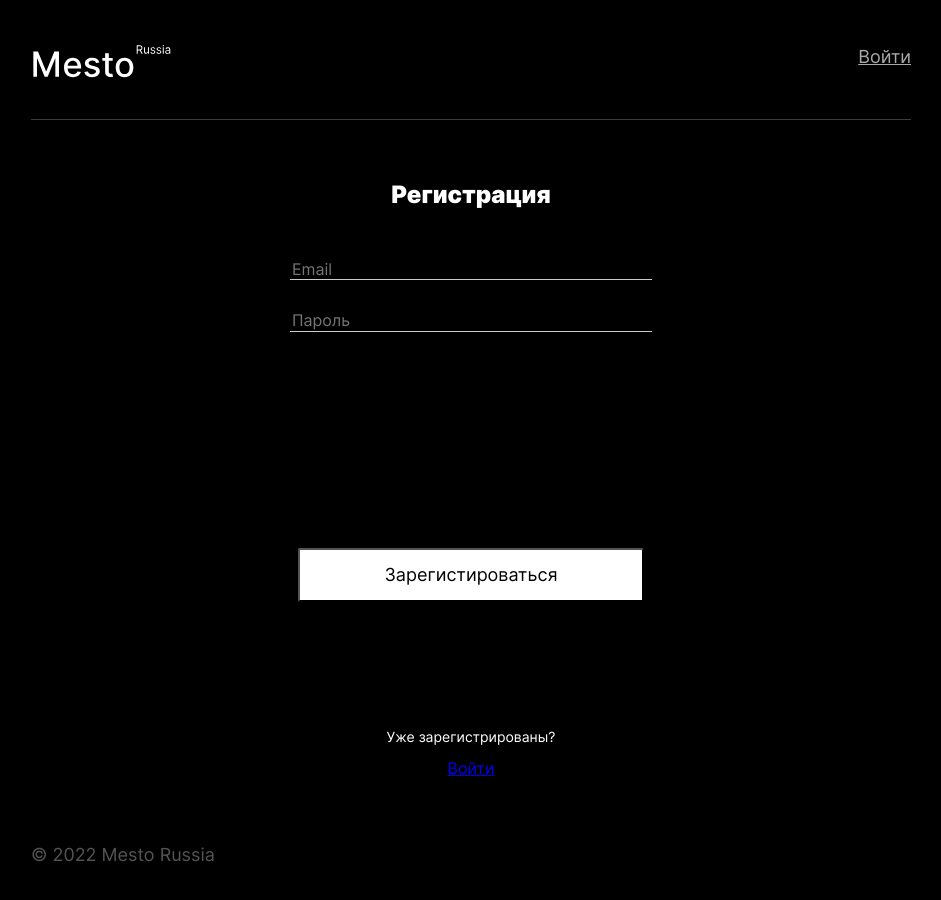
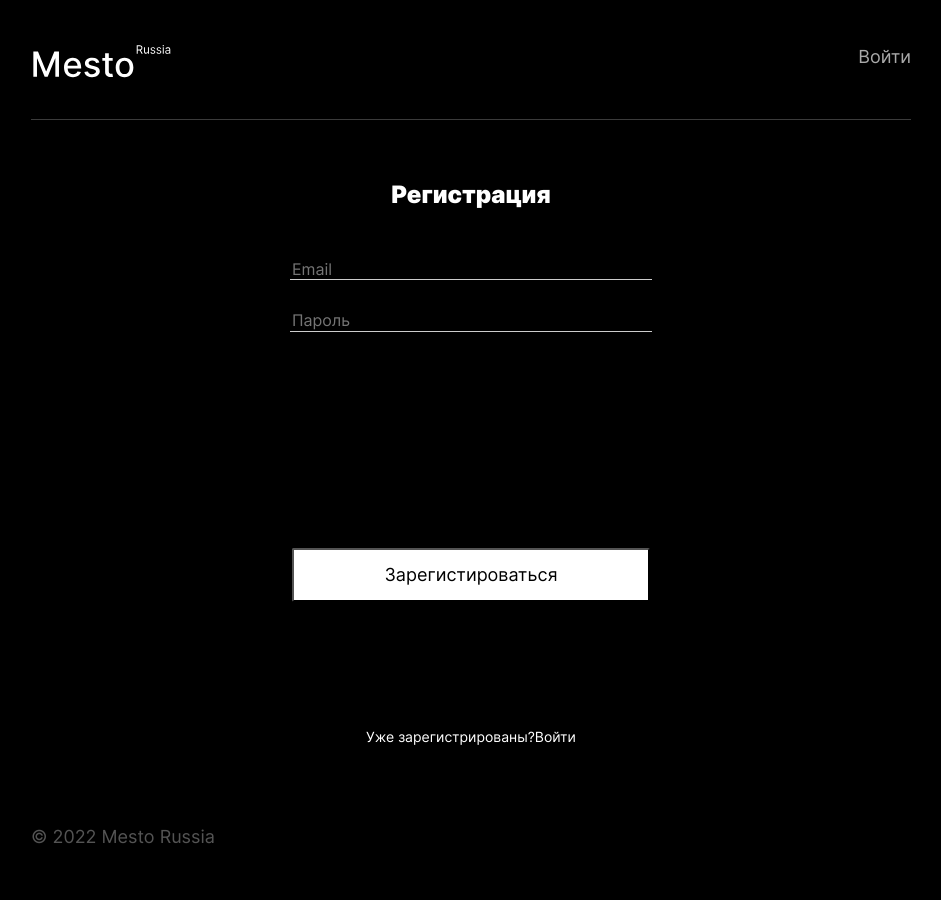
Before and after one commit to GhostWri2er/react-mesto-auth, a React (Create React App) app: page /sign-up in a window 1280 px wide. Shown: the whole page, without its empty margins (169-1110 px from the left). Built offline with nearby package versions, Linux system fonts and the light colour scheme; no server answers.

Commit message:
feat: исправление ошибок

```diff
--- a/src/blocks/header/__button/header__button.css
+++ b/src/blocks/header/__button/header__button.css
@@ -6,4 +6,5 @@
     color: #A9A9A9;
     border: 0;
     background-color: transparent;
+    text-decoration: none;
 }
--- a/src/blocks/register/__button/register__button.css
+++ b/src/blocks/register/__button/register__button.css
@@ -7,4 +7,5 @@
     border-radius: 2px;
     padding: 14px 84px;
     margin-bottom: 112px;
+    width: 358px;
 }
--- /dev/null
+++ b/src/blocks/register/__link/register__link.css
@@ -0,0 +1,4 @@
+.register__link {
+    color: #fff;
+    text-decoration: none;
+}
--- a/src/components/App.js
+++ b/src/components/App.js
@@ -199,11 +199,18 @@ function App() {
     }
   };
 
+  const exit = () => {
+    localStorage.removeItem('jwt');
+    setLoggedIn(false);
+    setEmail('');
+    history.push('/sign-in');
+  };
+
   return (
     <div className="page">
       <Switch>
         <CurrentUserContext.Provider value={currentUser}>
-          <Header userData={email} />
+          <Header userData={email} exit={exit} loggedIn={loggedIn} />
           <ProtectedRoute exact path="/" loggedIn={loggedIn}>
             <Main
               cards={cards}
--- a/src/components/Header.js
+++ b/src/components/Header.js
@@ -2,16 +2,17 @@ import React from 'react';
 import logo from '../images/logo.svg';
 import { Link, Route, Switch } from 'react-router-dom';
 
-function Header({ userData }) {
+function Header({ userData, exit, loggedIn }) {
   return (
     <header className="header">
       <div className="header__container">
         <img className="header__logo" src={logo} alt="Логотип" />
         <nav className="header__login">
-          <p className="header__email">{userData}</p>
+          <p className="header__email">{loggedIn ? userData : ''}</p>
+
           <Switch>
             <Route exact path="/">
-              <Link to="/sign-in" className="header__button">
+              <Link to="/sign-in" className="header__button" onClick={exit}>
                 Выйти
               </Link>
             </Route>
--- a/src/components/Register.js
+++ b/src/components/Register.js
@@ -45,10 +45,12 @@ function Register({ onRegister }) {
           Зарегистироваться
         </button>
       </form>
-      <p className="register__paragraph">Уже зарегистрированы?</p>
-      <Link to="/sign-in" className="register__link">
-        Войти
-      </Link>
+      <p className="register__paragraph">
+        Уже зарегистрированы?
+        <Link to="/sign-in" className="register__link">
+          Войти
+        </Link>
+      </p>
     </section>
   );
 }
--- a/src/index.css
+++ b/src/index.css
@@ -73,6 +73,7 @@
 @import url(./blocks/register/__input-password/register__input-password.css);
 @import url(./blocks/register/__button/register__button.css);
 @import url(./blocks/register/__paragraph/register__paragraph.css);
+@import url(./blocks/register/__link/register__link.css);
 
 
 
```
